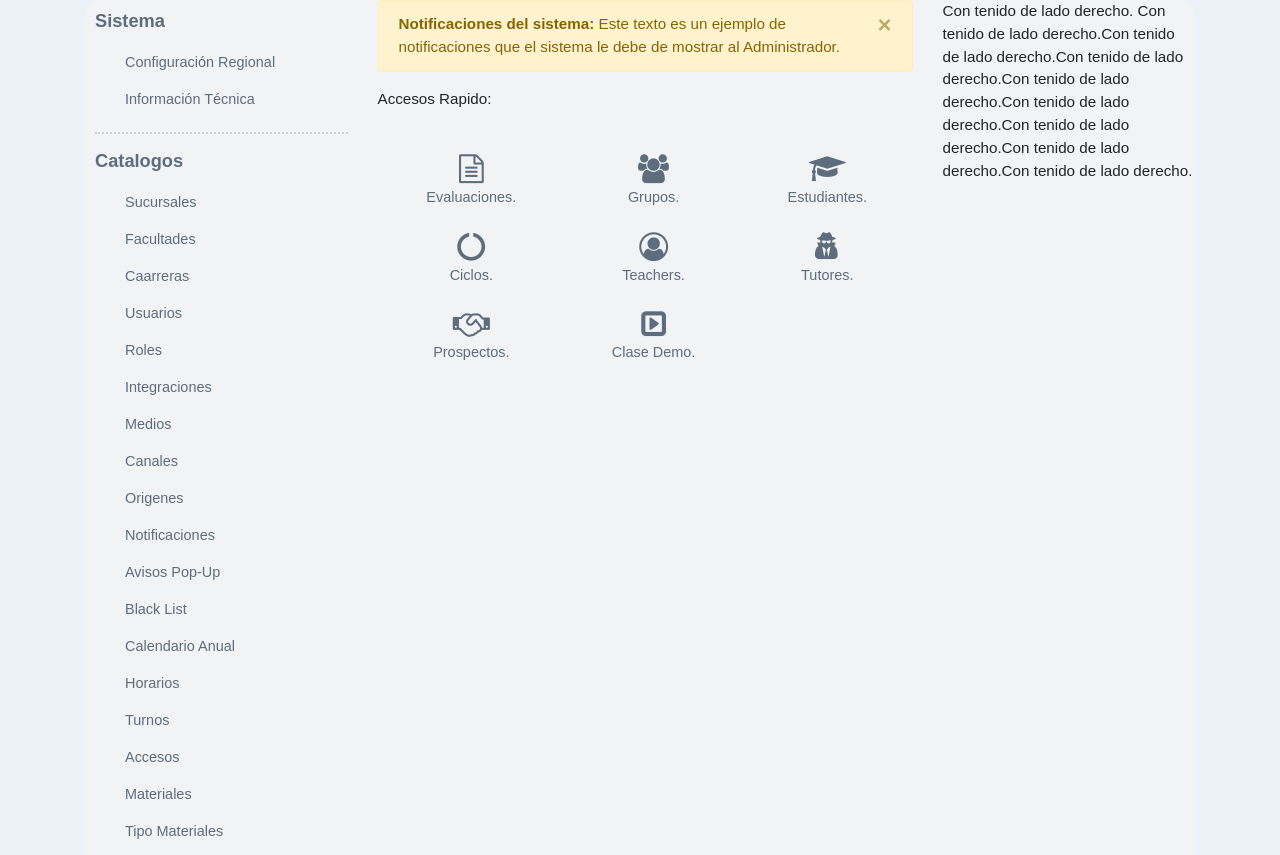
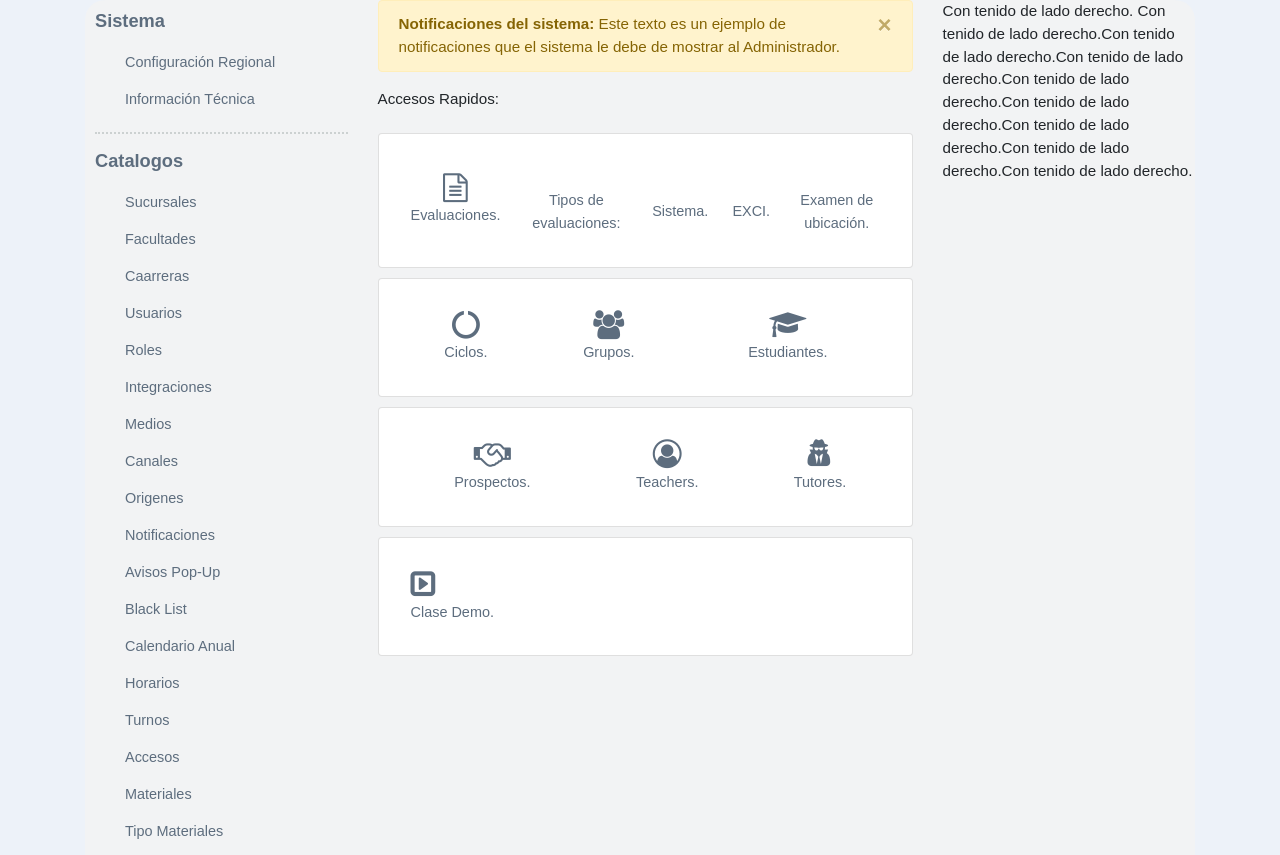
Before and after one commit to AlexisLeal/schooli, a CodeIgniter 4 app: the page made by app/Views/panel.php in a window 1280 px wide. Shown: the part 103-958 px from the top of the page. Run offline with PHP 8.4 and a stand-in for CodeIgniter, Linux system fonts and the light colour scheme; the template is opened without the code that fills it, so the values that code supplies are empty; some libraries are stand-ins or nearby versions.

Commit message:
15:04
modificacion plantilla panel

```diff
--- a/app/Views/panel.php
+++ b/app/Views/panel.php
@@ -124,27 +124,62 @@
                   <span aria-hidden="true">&times;</span>
                 </button>
               </div>
-              Accesos Rapido:<br/><br/>
-              <div class="espacioUno"></div>
+              Accesos Rapidos:<br/><br/>
+              <div class="card">
+                <div class="card-body">
                 <table width="100%" cellspacing="12" cellpadding="12" >
                 <tr>
                 <td><div class="text-center"><a href="<?php echo site_url('/Evaluaciones/index'); ?>"><i class="fa fa-file-text-o fa-2x" aria-hidden="true"></i><br/>Evaluaciones.</a></div></td>
+                <td><div class="text-center"><a href="<?php echo site_url('/Grupos/index'); ?>"><br/>Tipos de evaluaciones:</a></div></td>
+                <td><div class="text-center"><a href="<?php echo site_url('/Alumnos/index'); ?>"><br/>Sistema.</a></div></td>
+                <td><div class="text-center"><a href="<?php echo site_url('/Alumnos/index'); ?>"><br/>EXCI.</a></div></td>
+                <td><div class="text-center"><a href="<?php echo site_url('/Alumnos/index'); ?>"><br/>Examen de ubicación.</a></div></td>
+                </tr>
+                </table>
+                </div>
+              </div>
+
+              <div class="espacioUno"></div>
+              <div class="card">
+                <div class="card-body">
+                  <table width="100%" cellspacing="12" cellpadding="12" >
+                  <tr>
+                  <td><div class="text-center"><a href="<?php echo site_url('/Ciclos/index'); ?>"><i class="fa fa-circle-o-notch fa-2x" aria-hidden="true"></i><br/>Ciclos.</a></div></td>
                   <td><div class="text-center"><a href="<?php echo site_url('/Grupos/index'); ?>"><i class="fa fa-users fa-2x" aria-hidden="true"></i><br/>Grupos.</a></div></td>
                   <td><div class="text-center"><a href="<?php echo site_url('/Alumnos/index'); ?>"><i class="fa fa-graduation-cap fa-2x" aria-hidden="true"></i><br/>Estudiantes.</a></div></td>
                   </tr>
+                  </table>
+                </div>
+              </div>
+
+              <div class="espacioUno"></div>
+              <div class="card">
+                <div class="card-body">
+                  <table width="100%" cellspacing="12" cellpadding="12" >
                     <tr>
-              <td><div class="text-center"><a href="<?php echo site_url('/Ciclos/index'); ?>"><i class="fa fa-circle-o-notch fa-2x" aria-hidden="true"></i><br/>Ciclos.</a></div></td>
+                    <td><div class="text-center"><a href="<?php echo site_url('/Ciclos/index'); ?>"><i class="fa fa-handshake-o fa-2x" aria-hidden="true"></i></i><br/>Prospectos.</a></div></td>
                     <td><div class="text-center"><a href="<?php echo site_url('/Teacher/index'); ?>"><i class="fa fa-user-circle-o fa-2x" aria-hidden="true"></i><br/>Teachers.</a></div></td>
                     <td><div class="text-center"><a href="<?php echo site_url('/Tutores/index'); ?>"><i class="fa fa-user-secret fa-2x" aria-hidden="true"></i><br/>Tutores.</a></div></td>
                     </tr>
                     <tr>
-              <td><div class="text-center"><a href="<?php echo site_url('/Ciclos/index'); ?>"><i class="fa fa-handshake-o fa-2x" aria-hidden="true"></i></i><br/>Prospectos.</a></div></td>
-              <td><div class="text-center"><a href="<?php echo site_url('/Teacher/index'); ?>"><i class="fa fa-caret-square-o-right fa-2x" aria-hidden="true"></i></i><br/>Clase Demo.</a></div></td>
-              <td></td>
+                  </table>
+                </div>
+              </div>
+
+              <div class="espacioUno"></div>
+              <div class="card">
+                <div class="card-body">
+                  <table width="100%" cellspacing="12" cellpadding="12" >
+                  <tr>
+                  <td><div class="text-left"><a href="<?php echo site_url('/Teacher/index'); ?>"><i class="fa fa-caret-square-o-right fa-2x" aria-hidden="true"></i></i><br/>Clase Demo.</a></div></td>
+                  <td>&nbsp;<br/></td>
+                  <td>&nbsp;<br/></td>
                   </tr>
                   </table>
+                </div>
+              </div>
+          </div>
 
-          </div>
           <div class="col-md-3">
            Con tenido de lado derecho. Con tenido de lado derecho.Con tenido de lado derecho.Con tenido de lado derecho.Con tenido de lado derecho.Con tenido de lado derecho.Con tenido de lado derecho.Con tenido de lado derecho.Con tenido de lado derecho.
           </div>
```
Lines whose indentation alone changed are shown as unchanged.
